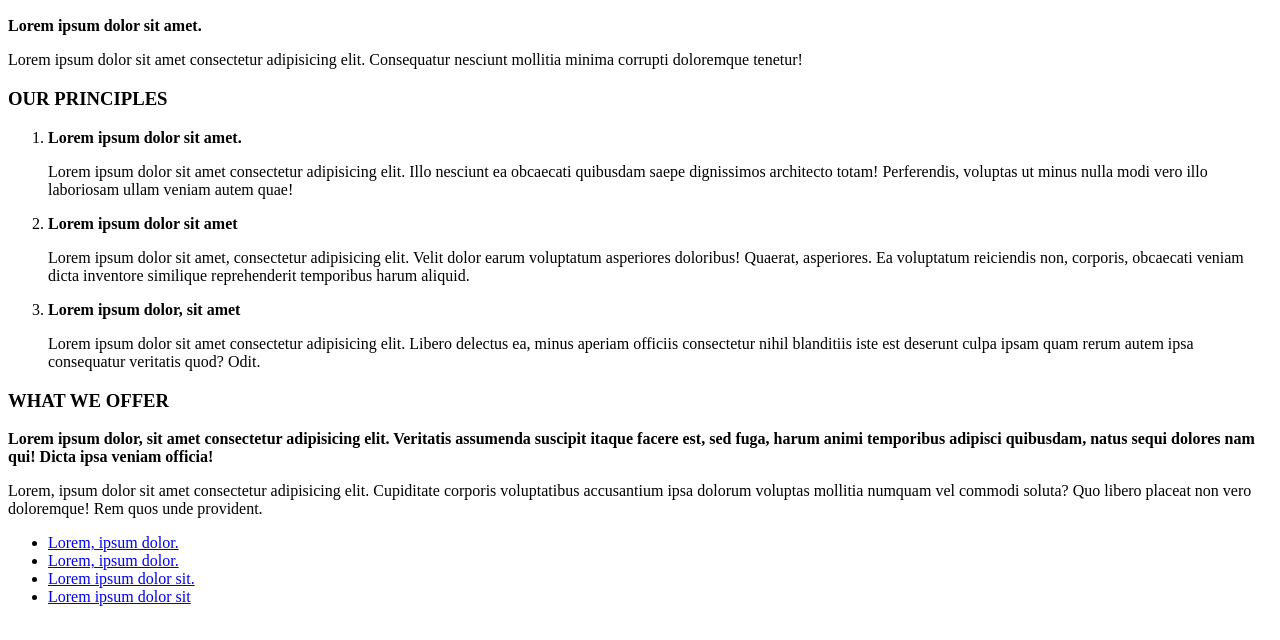
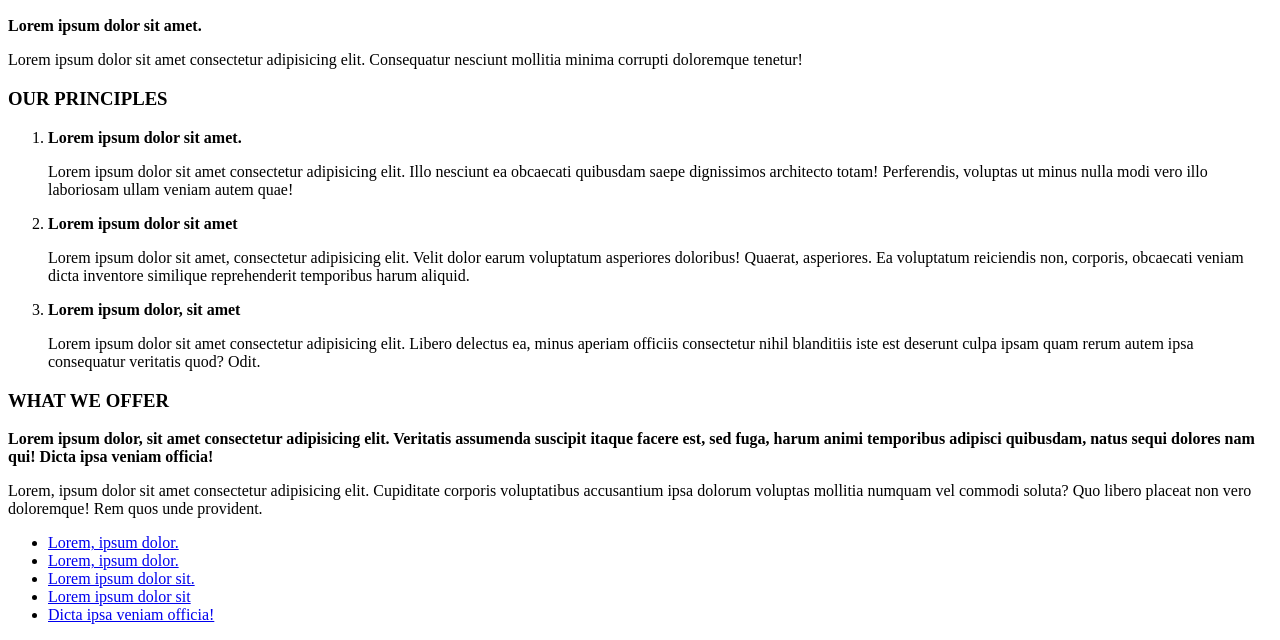
Before and after one commit to kozak94/fe-core-hw, a plain HTML site: page index.html in a window 1280 px wide. Shown: the part 362-1002 px from the top of the page. Drawn offline with Linux system fonts and the light colour scheme.

Commit message:
added 52 lines 1<li>
added 52 lines 1<li>

```diff
--- a/index.html
+++ b/index.html
@@ -49,7 +49,7 @@
             <li><a href="https://www.google.com"> Lorem, ipsum dolor. </a> </li>
             <li><a href="https://www.google.com"> Lorem ipsum dolor sit. </a> </li>
             <li><a href="https://www.google.com"> Lorem ipsum dolor sit  </a> </li>
-
+            <li><a href="https://www.google.com"> Dicta ipsa veniam officia! </a></li>
         </ul>
     </div>
 
```
